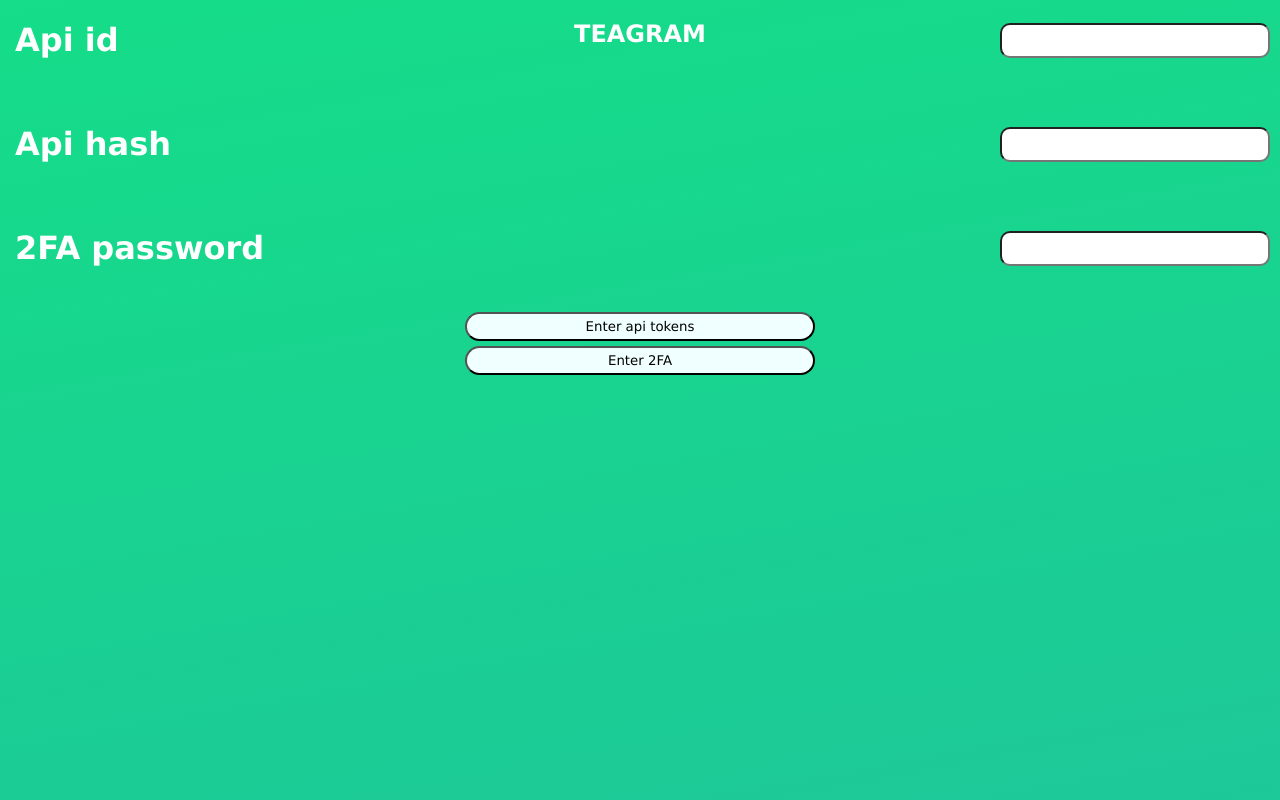
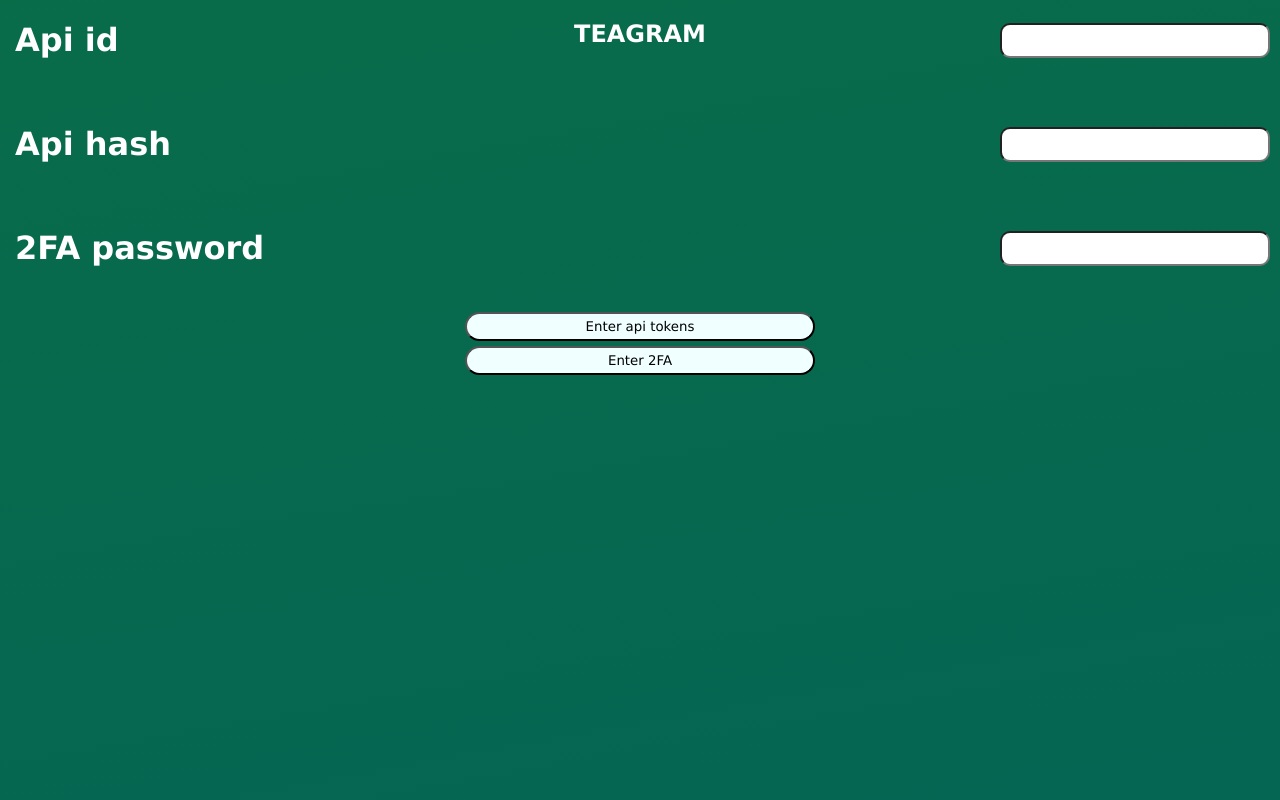
Before and after one commit to HotDrify/teagram, a FastAPI app: page / in a window 1280 px wide. Run offline with FastAPI, Linux system fonts and the light colour scheme; parts of the project's set-up code (start-up, migrations or seed data) failed here and were passed over; some libraries are stand-ins or nearby versions.

Commit message:
Update style.css

```diff
--- a/teagram/web/static/style.css
+++ b/teagram/web/static/style.css
@@ -7,7 +7,7 @@
 }
 .login {
     animation: gradient 3s ease infinite;
-    background: linear-gradient(170deg, #07ff6e, #29abaf);
+    background: linear-gradient(170deg, #0e7539, #005e61);
     background-size: 400% 400%;
     justify-content: center;
     overflow: hidden;
```
